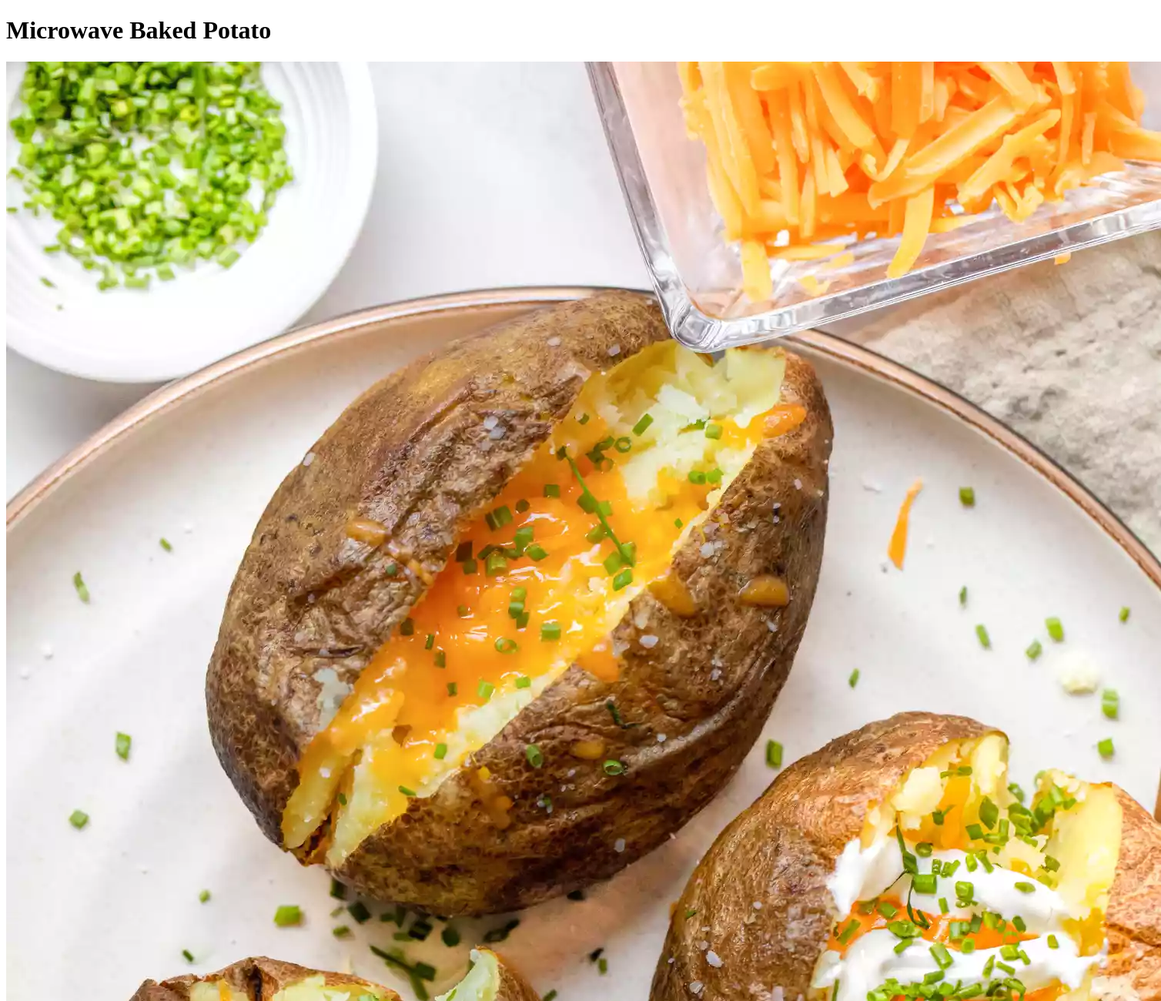
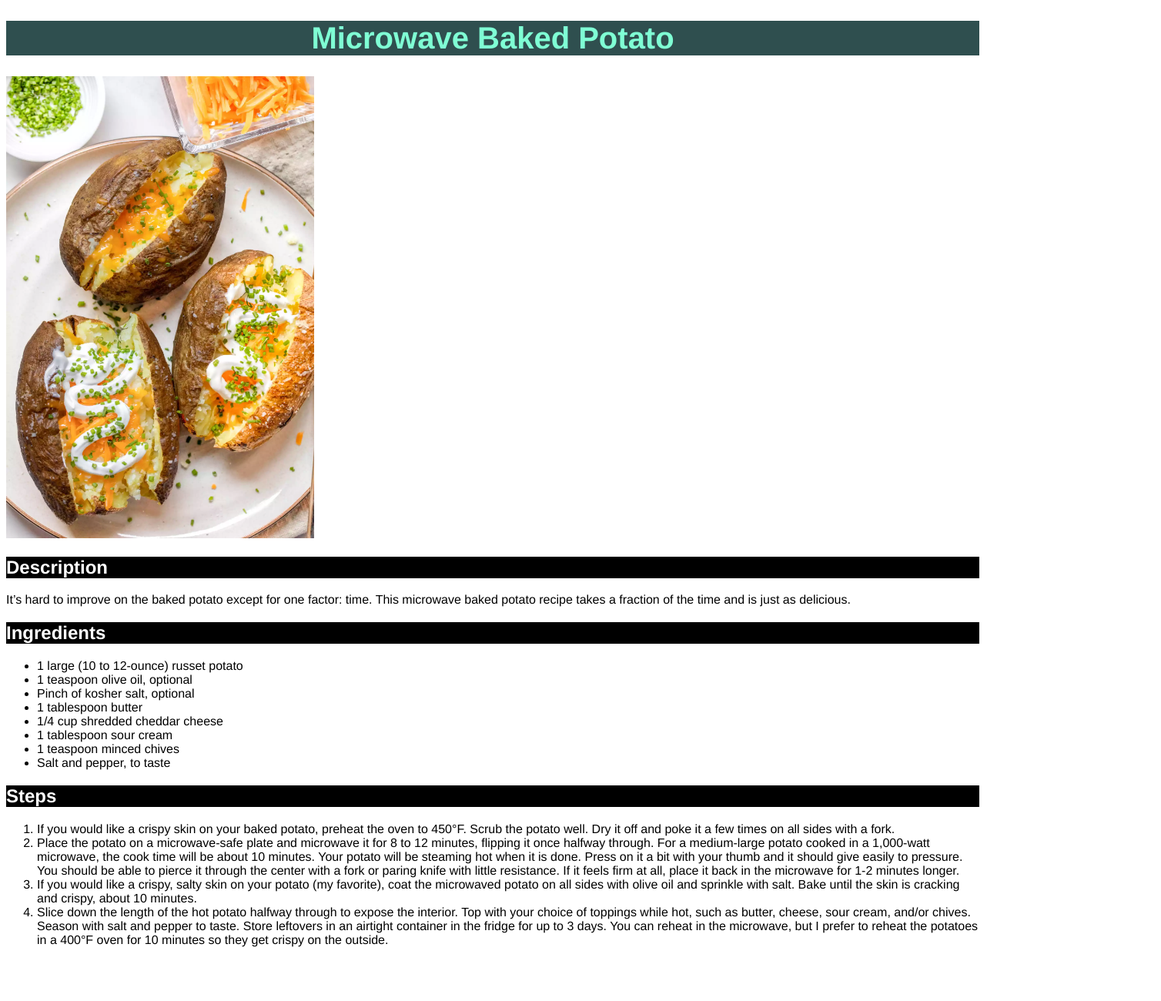
Before and after one commit to DomingoGS/odin-recipes, a plain HTML site: page recipes/microwave-baked-potato.html in a window 1280 px wide. Shown: the top 1300 px of the page at 77% size, 1508 px wide, since content can reach past the window. After the commit the page ends 1246 px from the top, so only its background shows below. Drawn offline with Linux system fonts and the light colour scheme.

Commit message:
Add css styling to index and recipe pages
Link styles.css to all pages in html code and add the following css
styling:

 - Set font family for body component in all pages
 - Color, alignment and background color of main and secondary titles
 - Main list style type on none

```diff
--- /dev/null
+++ b/css/styles.css
@@ -0,0 +1,35 @@
+body {
+    font-family: Helvetica, Arial, sans-serif;
+}
+
+.index-title,
+.recipe-main-title {
+    text-align: center;
+    font-size: 40px;
+}
+
+.index-title {
+    color: red;
+    background-color: black;
+}
+
+.index-list_element {
+    text-align: center;
+    list-style-type: none;
+    font-size: 25px;
+}
+
+.recipe-main-title {
+    color:aquamarine;
+    background-color: darkslategray;
+}
+
+.recipe-img {
+    height: 600px;
+    width: auto;
+}
+
+.recipe-secondary-title {
+    background-color: black;
+    color: white;
+}
--- a/recipes/microwave-baked-potato.html
+++ b/recipes/microwave-baked-potato.html
@@ -3,13 +3,14 @@
     <head>
         <meta charset="utf-8">
         <title>Microwave Baked Potato</title>
+        <link rel="stylesheet" href="../css/styles.css">
     </head>
     <body>
-        <h1>Microwave Baked Potato</h1>
-        <img src="../img/microwave-baked-potato.webp" alt="Some delicious baked potatos on a plate">
-        <h2>Description</h2>
+        <h1 class="recipe-main-title">Microwave Baked Potato</h1>
+        <img class="recipe-img" src="../img/microwave-baked-potato.webp" alt="Some delicious baked potatos on a plate">
+        <h2 class="recipe-secondary-title">Description</h2>
         <p>It’s hard to improve on the baked potato except for one factor: time. This microwave baked potato recipe takes a fraction of the time and is just as delicious.</p>
-        <h2>Ingredients</h2>
+        <h2 class="recipe-secondary-title">Ingredients</h2>
         <ul>
             <li>1 large (10 to 12-ounce) russet potato</li>
             <li>1 teaspoon olive oil, optional</li>
@@ -20,7 +21,7 @@
             <li>1 teaspoon minced chives</li>
             <li>Salt and pepper, to taste</li>
         </ul>
-        <h2>Steps</h2>
+        <h2 class="recipe-secondary-title">Steps</h2>
         <ol>
             <li>If you would like a crispy skin on your baked potato, preheat the oven to 450°F. Scrub the potato well. Dry it off and poke it a few times on all sides with a fork.</li>
             <li>Place the potato on a microwave-safe plate and microwave it for 8 to 12 minutes, flipping it once halfway through. For a medium-large potato cooked in a 1,000-watt microwave, the cook time will be about 10 minutes. Your potato will be steaming hot when it is done. Press on it a bit with your thumb and it should give easily to pressure. You should be able to pierce it through the center with a fork or paring knife with little resistance. If it feels firm at all, place it back in the microwave for 1-2 minutes longer.</li>
```
Also changed, not shown: index.html (+5 -4 lines), recipes/black-bean-smash-burger.html (+6 -5 lines), recipes/curry-chicken-salad.html (+6 -5 lines).
